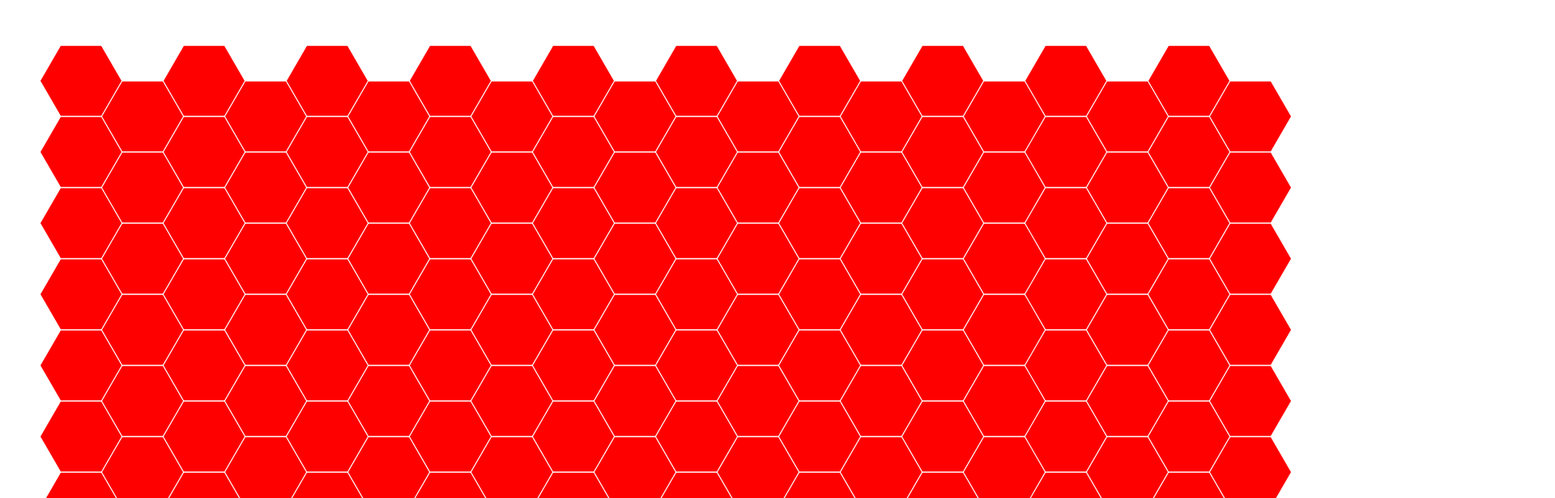
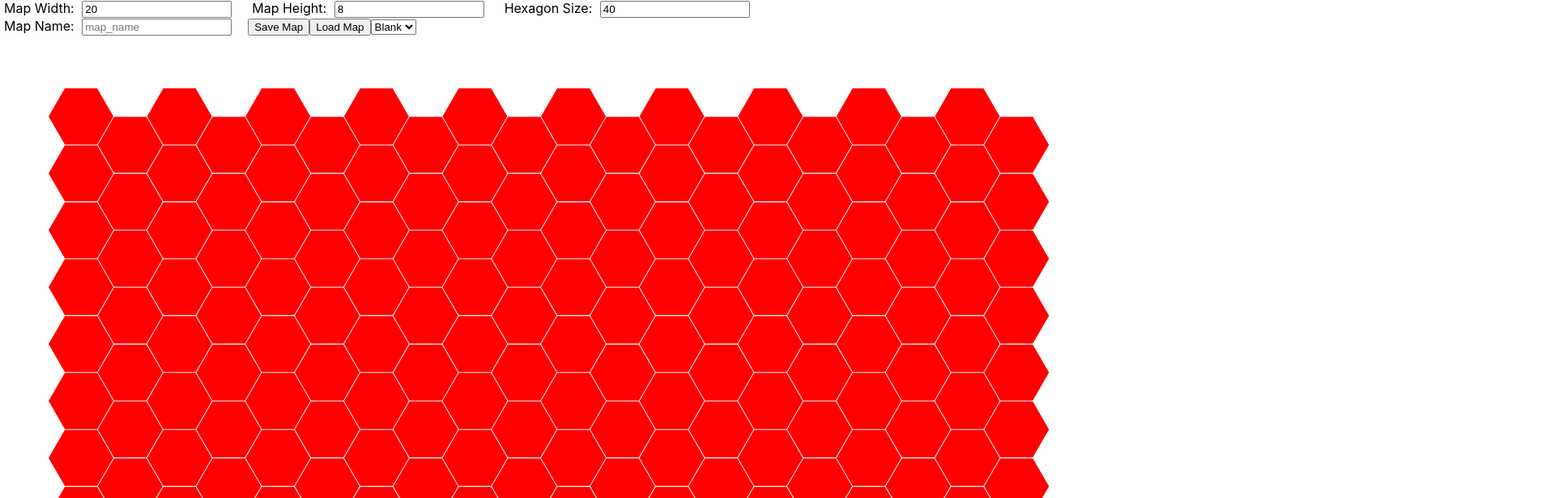
Before and after one commit to marc921/oltree, a React (Create React App) app: page / in a window 1280 px wide. Shown: the top 616 px of the page at 81% size, 1920 px wide, since content can reach past the window. Built offline with nearby package versions, Linux system fonts and the light colour scheme.

Commit message:
Allows saving and loading of maps on localStorage

```diff
--- a/src/App.css
+++ b/src/App.css
@@ -0,0 +1,6 @@
+input {
+	margin-right: 20px;
+}
+label {
+	margin: 5px;
+}
--- a/src/App.js
+++ b/src/App.js
@@ -4,12 +4,34 @@ import Map from './map';
 import './App.css';
 
 class App extends Component {
+	constructor(props) {
+		super(props);
+		this.state = {
+			mapWidth: 20,
+			mapHeight: 8,
+			hexRadius: 40
+		};
+	}
+
+	handleChange(type, value) {
+		this.setState({
+			[type]: value
+		});
+	}
+
   render() {
+  	const { mapWidth, mapHeight, hexRadius } = this.state;
+  	const handleChange = this.handleChange.bind(this);
     return (
       <div className="App">
-        <header className="App-header">
-          <Map width={20} height={8} hexRadius={50}/>
-        </header>
+      	<label>Map Width: </label>
+      	<input type='number' value={mapWidth} onChange={e => handleChange('mapWidth', e.target.value)} />
+      	<label>Map Height: </label>
+      	<input type='number' value={mapHeight} onChange={e => handleChange('mapHeight', e.target.value)} />
+      	<label>Hexagon Size: </label>
+      	<input type='number' value={hexRadius} onChange={e => handleChange('hexRadius', e.target.value)} />
+
+        <Map width={mapWidth} height={mapHeight} hexRadius={hexRadius} handleChange={handleChange} />
       </div>
     );
   }
--- a/src/map.js
+++ b/src/map.js
@@ -9,7 +9,8 @@ class Map extends Component {
 			hi: -1,
 			hj: -1,
 			discovered: new Array(props.width * props.height),
-			notes: new Array(props.width * props.height)
+			notes: new Array(props.width * props.height),
+			mapName: ""
 		};
 	}
 
@@ -39,13 +40,64 @@ class Map extends Component {
 		});
 	}
 
+	saveMap() {
+		const { mapName, discovered, notes } = this.state;
+		const { width, height, hexRadius } = this.props;
+		localStorage.setItem(
+			mapName,
+			JSON.stringify(
+				{	width: width,
+					height: height,
+					hexRadius: hexRadius,
+					discovered: discovered,
+					notes:notes
+				}
+			)
+		);
+	}
+
+	loadMap() {
+		const { mapName } = this.state;
+		if(localStorage.getItem(mapName) === null){
+			this.props.handleChange('mapWidth', 20);
+			this.props.handleChange('mapHeight', 8);
+			this.props.handleChange('hexRadius', 40);
+			this.setState({
+				discovered: new Array(20 * 8),
+				notes: new Array(20 * 8)
+			});
+		}
+		else{
+			const { width, height, hexRadius, discovered, notes } = JSON.parse(localStorage.getItem(mapName));
+			this.props.handleChange('mapWidth', width);
+			this.props.handleChange('mapHeight', height);
+			this.props.handleChange('hexRadius', hexRadius);
+			this.setState({
+				discovered: discovered,
+				notes: notes
+			});
+		}
+	}
+
+	mapNameHandler(e) {
+		this.setState({
+			mapName: e.target.value
+		});
+	}
+
+	getMapNames(){
+
+	}
 
 	render() {
 		const { width, height, hexRadius } = this.props;
-		const { isMenuOpen, hi, hj, discovered, notes } = this.state;
+		const { isMenuOpen, hi, hj, discovered, notes, mapName } = this.state;
 		const openMenu = this.openMenu.bind(this);
 		const discover = this.discover.bind(this);
 		const addNotes = this.addNotes.bind(this);
+		const saveMap = this.saveMap.bind(this);
+		const loadMap = this.loadMap.bind(this);
+		const mapNameHandler = this.mapNameHandler.bind(this);
 		let map = [];
 
 		for (let i = 0; i < width; i++) {
@@ -67,6 +119,16 @@ class Map extends Component {
 
 		return(
 			<div>
+				<label>Map Name: </label>
+				<input type='text' placeholder='map_name' value={mapName} onChange={e => mapNameHandler(e)} />
+				<button onClick={saveMap}>Save Map</button>
+				<button onClick={loadMap}>Load Map</button>
+				<select onChange={e => mapNameHandler(e)} >
+					<option key="" value="">Blank</option>
+					{Object.keys(localStorage).map(key =>
+						<option key={key} value={key}>{key}</option>
+					)}
+				</select>
 				<svg
 					width	=	{100 + (width + 1) * hexRadius * 2}
 					height=	{100 + (height + 1) * hexRadius * 2}
```
